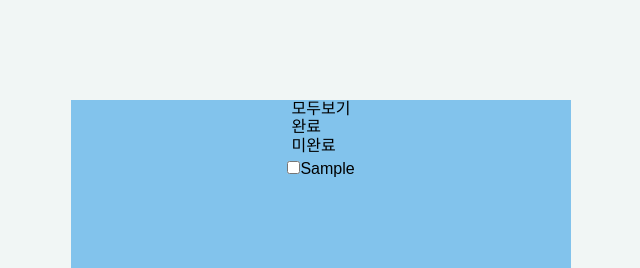
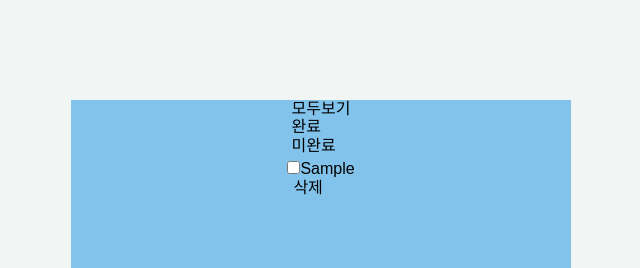
Before and after one commit to JunJongHun/TecheerPartners_ToDo, a React (Create React App) app: page / in a window 1280 px wide. Both pictures are taken after typing "Sample" into the empty fields and a click on the button "추가". Shown: the top 268 px of the page, without its empty margins (319-959 px from the left). Built offline with nearby package versions, Linux system fonts and the light colour scheme.

Commit message:
feat : 할일 목록 삭제

```diff
--- a/src/App.tsx
+++ b/src/App.tsx
@@ -38,6 +38,10 @@ function App() {
     setType(type);
   };
 
+  const handleDeleteTodo = (id: string) => {
+    setTodoList(todoList.filter((todo) => todo.id !== id));
+  };
+
   let showTodoList = getShowTodoList(todoList, type);
 
   return (
@@ -45,9 +49,9 @@ function App() {
       <Layout>
         <Header handleChangeType={handleChangeType}></Header>
         <Main
-          type={type}
           showTodoList={showTodoList}
           handleChangeActive={handleChangeActive}
+          handleDeleteTodo={handleDeleteTodo}
         ></Main>
         <Footer
           text={text}
--- a/src/components/Main.tsx
+++ b/src/components/Main.tsx
@@ -4,15 +4,20 @@ import { TodoList } from "../App";
 type MainType = {
   showTodoList: TodoList | undefined;
   handleChangeActive: (id: string) => void;
-  type: string;
+  handleDeleteTodo: (id: string) => void;
 };
 
-function Main({ showTodoList, handleChangeActive, type }: MainType) {
+function Main({
+  showTodoList,
+  handleChangeActive,
+  handleDeleteTodo,
+}: MainType) {
   return (
     <main className="layout__main">
       <ul>
         {showTodoList?.map((todo) => {
           return (
+            <>
               <li
                 key={todo.id}
                 onClick={() => {
@@ -22,6 +27,14 @@ function Main({ showTodoList, handleChangeActive, type }: MainType) {
                 <input type="checkbox" readOnly checked={todo.active} />
                 <span>{todo.text}</span>
               </li>
+              <button
+                onClick={() => {
+                  handleDeleteTodo(todo.id);
+                }}
+              >
+                삭제
+              </button>
+            </>
           );
         })}
       </ul>
```
Lines whose indentation alone changed are shown as unchanged.
